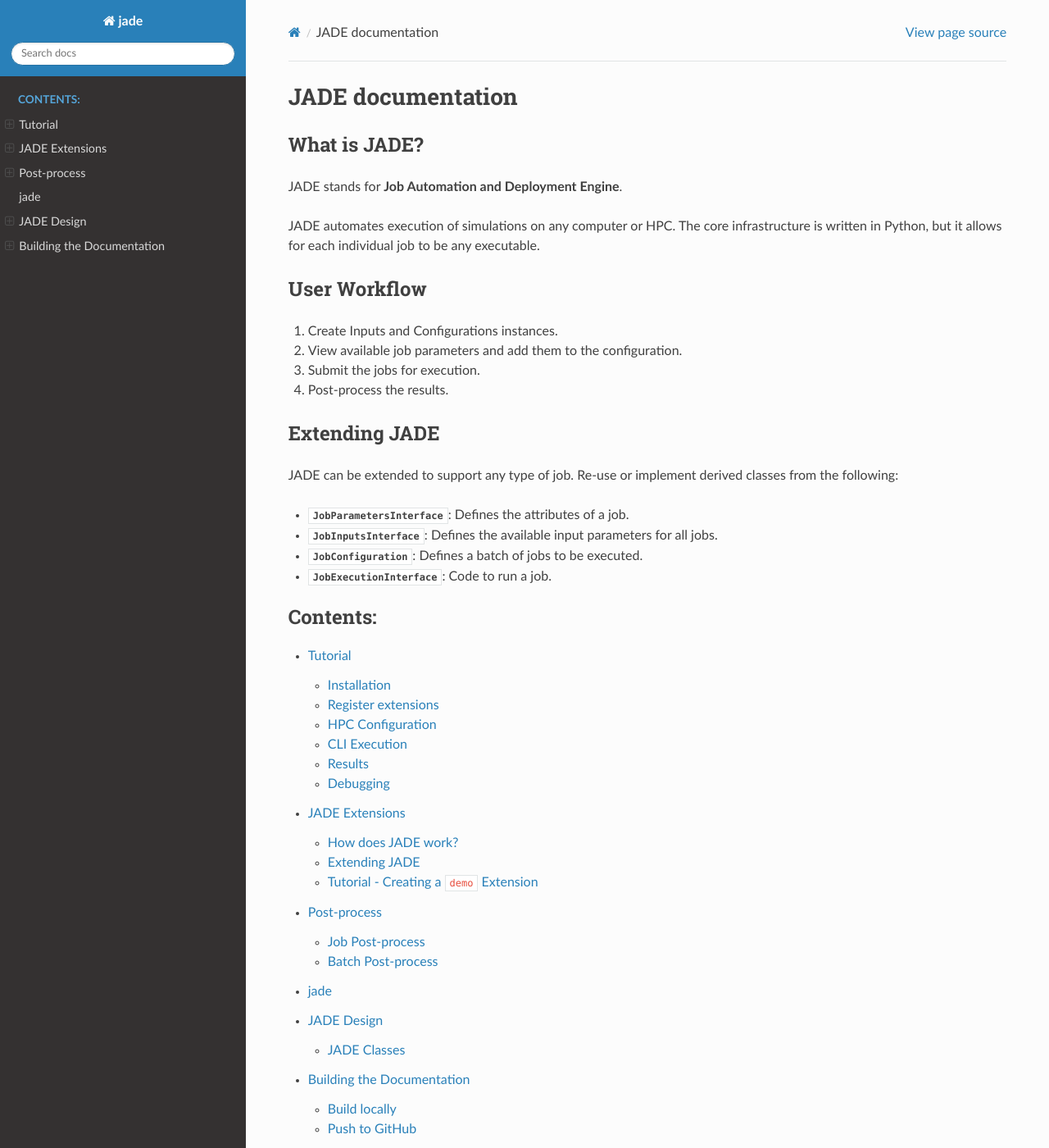
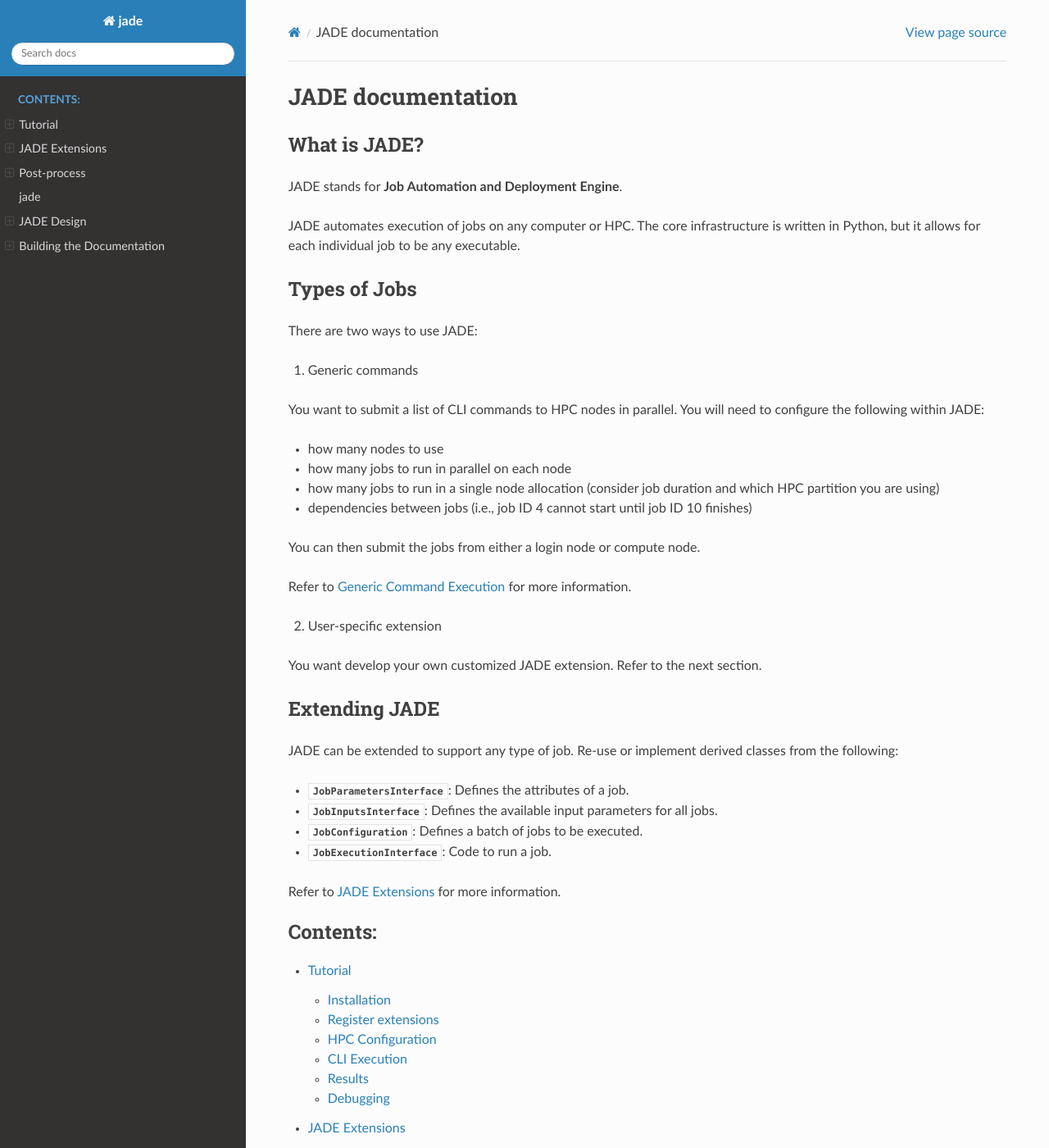
Before and after one commit to NREL/jade, a Sphinx documentation site: the page built from docs/source/index.rst, in a window 1280 px wide and 1400 px high. Shown: the whole window at 82% size. Built offline with Sphinx 7.4.7 and the Read the Docs theme 2.0.0, drawn with Linux system fonts in a browser that asks for light colours; pages that are not in the unit, such as notebooks, are missing from menus.

Commit message:
Update documentation

```diff
--- a/docs/source/index.rst
+++ b/docs/source/index.rst
@@ -10,20 +10,36 @@ What is JADE?
 =============
 JADE stands for **Job Automation and Deployment Engine**.
 
-JADE automates execution of simulations on any computer or HPC. The core
+JADE automates execution of jobs on any computer or HPC. The core
 infrastructure is written in Python, but it allows for each individual job to
 be any executable.
 
-User Workflow
+Types of Jobs
 =============
+There are two ways to use JADE:
 
-#. Create Inputs and Configurations instances.
-#. View available job parameters and add them to the configuration.
-#. Submit the jobs for execution.
-#. Post-process the results.
+1. Generic commands
+
+You want to submit a list of CLI commands to HPC nodes in parallel. You will
+need to configure the following within JADE:
+
+- how many nodes to use
+- how many jobs to run in parallel on each node
+- how many jobs to run in a single node allocation (consider job duration and
+  which HPC partition you are using)
+- dependencies between jobs (i.e., job ID 4 cannot start until job ID 10
+  finishes)
+
+You can then submit the jobs from either a login node or compute node.
+
+Refer to :ref:`generic_command_extension_label` for more information.
+
+2. User-specific extension
+
+You want develop your own customized JADE extension. Refer to the next section.
 
 Extending JADE
-===============
+==============
 JADE can be extended to support any type of job. Re-use or implement derived
 classes from the following:
 
@@ -36,6 +52,7 @@ classes from the following:
 - :class:`~jade.jobs.job_execution_interface.JobExecutionInterface`:
   Code to run a job.
 
+Refer to :ref:`extensions_label` for more information.
 
 .. toctree::
    :maxdepth: 2
```
Also changed, not shown: README.md (+5 -0 lines), docs/source/extensions.rst (+13 -0 lines).
